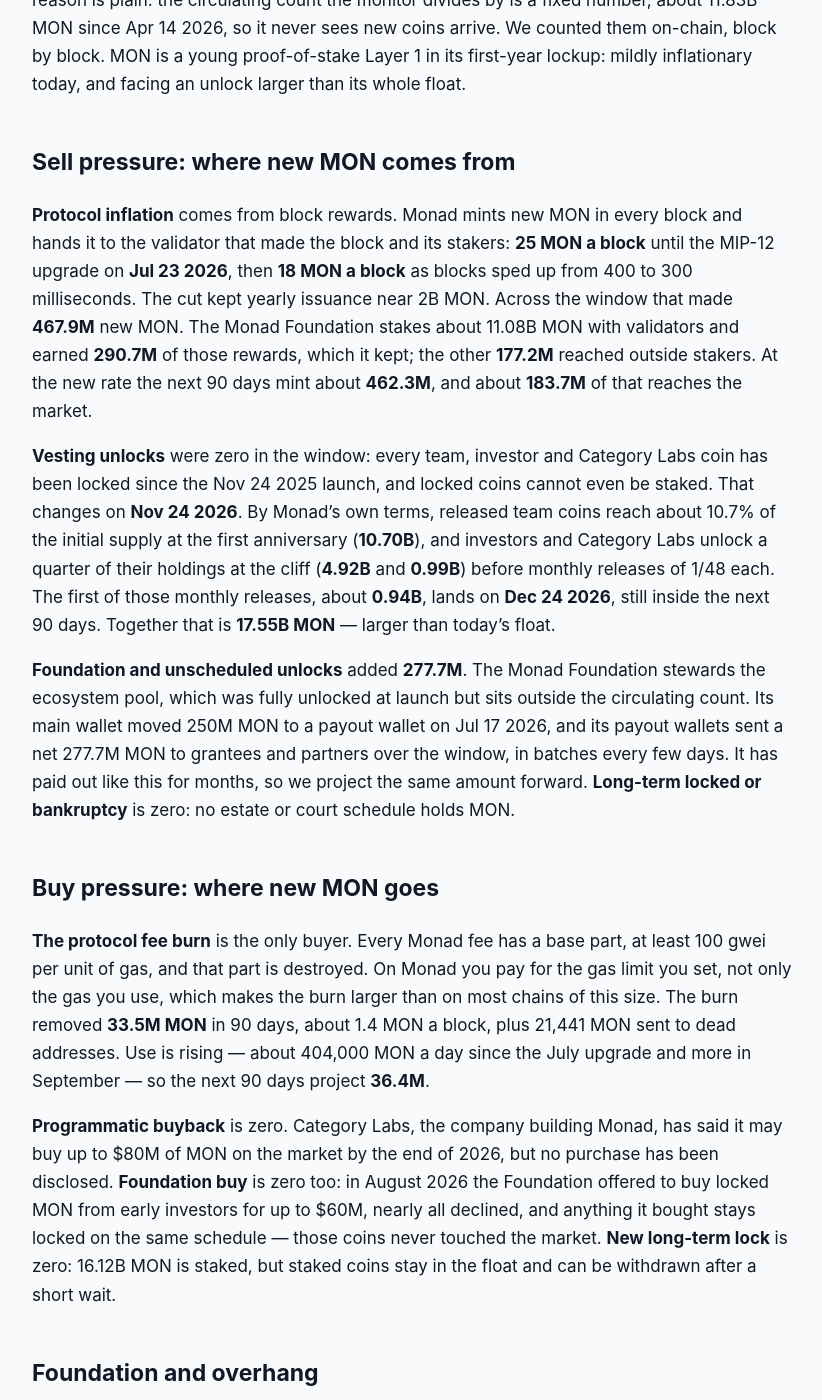
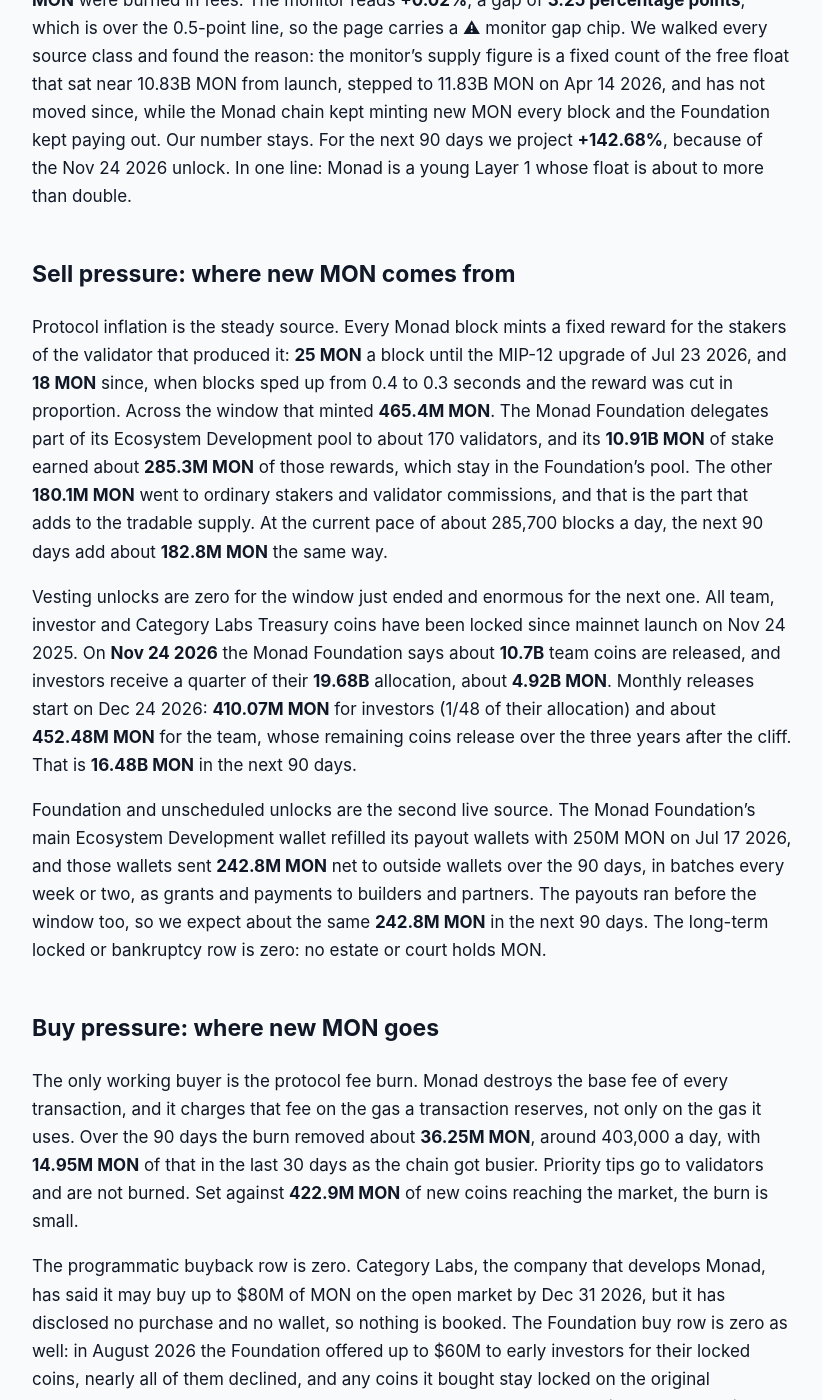
Before and after one commit to jeevansongmy-spec/mrnasdog-articles, a Jekyll site: the page built from crypto/monad-pressure-framework.md, in a window 1280 px wide and 1400 px high, scrolled down 584 px. Shown: the whole window, without its empty margins (228-1050 px from the left). Built offline with Jekyll 4.4.1, drawn with Linux system fonts in a browser that asks for light colours; some of the changed text lies outside the part shown.

Commit message:
publish: crypto/monad-pressure-framework

```diff
--- a/crypto/monad-pressure-framework.md
+++ b/crypto/monad-pressure-framework.md
@@ -1,6 +1,6 @@
 ---
-title:         "MON Inflation Analysis · September 2026 · Supply growing · projected to keep growing"
-description:   "MON supply is growing: +3.56% net in 90 days from staking rewards and Foundation payouts, and 16.61B locked MON unlocks on Nov 24 2026 — about +152% next."
+title:         "MON Inflation Analysis · October 2026 · Supply growing · projected to keep growing"
+description:   "MON supply grew +3.27% in 90 days from staking rewards and Foundation payouts; 16.48B team and investor MON unlock from Nov 24 2026, about +143% next."
 canonical_url: "https://mrnasdog.com/research/monad/inflation"
 tags:          ["crypto", "mon", "monad", "layer1"]
 published:     true
@@ -8,46 +8,52 @@ published:     true
 
 *Originally published at [https://mrnasdog.com/research/monad/inflation](https://mrnasdog.com/research/monad/inflation)*
 
-# MON Inflation Analysis · September 2026 · Supply growing · projected to keep growing
+# MON Inflation Analysis · October 2026 · Supply growing · projected to keep growing
 
-MON supply is growing, and the big step is still ahead. Over the last 90 days **454.9M MON** entered the market — **177.2M** of block rewards that reached stakers outside the Monad Foundation and **277.7M** paid out from Foundation wallets — against a fee burn of **33.5M**, a net **+3.56%** of the **11.83B MON** float. On **Nov 24 2026**, the first anniversary of Monad mainnet, about **16.61B** locked team, investor and Category Labs coins open, so the next 90 days read **+152.04%**.
+The MrNasdog Pressure Framework reads Monad's MON supply as growing: **+3.27% net** over the last 90 days and **+142.68%** over the next 90. In the last 90 days, **180.1M MON** of staking rewards reached holders and the Monad Foundation paid out **242.8M MON**, while the base-fee burn destroyed only **36.25M MON**. The next 90 days are a different story: the first-year lock on team and investor coins ends on **Nov 24 2026**, releasing about **16.48B MON** by Dec 24 2026, more than the **11.83B MON** that circulate today. The monitor reads **+0.02%**, because the supply figure it follows has not moved since Apr 14 2026.
 
 ## The verdict, in one paragraph
 
-The MrNasdog Pressure Framework reads MON at **+3.56%** net over the last 90 days and **+152.04%** over the next 90. The monitor reads **+0.02%** for the same trailing window, a gap of **3.55 percentage points** — well past the 0.5-point line, so a ⚠ monitor-gap note ships. The reason is plain: the circulating count the monitor divides by is a fixed number, about 11.83B MON since Apr 14 2026, so it never sees new coins arrive. We counted them on-chain, block by block. MON is a young proof-of-stake Layer 1 in its first-year lockup: mildly inflationary today, and facing an unlock larger than its whole float.
+Over the 90 days to Oct 9 2026, MON's tradable supply grew **+3.27%**: **422.9M MON** entered the float (180.1M of staking rewards and 242.8M of Monad Foundation payouts) and **36.25M MON** were burned in fees. The monitor reads **+0.02%**, a gap of **3.25 percentage points**, which is over the 0.5-point line, so the page carries a ⚠ monitor gap chip. We walked every source class and found the reason: the monitor's supply figure is a fixed count of the free float that sat near 10.83B MON from launch, stepped to 11.83B MON on Apr 14 2026, and has not moved since, while the Monad chain kept minting new MON every block and the Foundation kept paying out. Our number stays. For the next 90 days we project **+142.68%**, because of the Nov 24 2026 unlock. In one line: Monad is a young Layer 1 whose float is about to more than double.
 
 ## Sell pressure: where new MON comes from
 
-**Protocol inflation** comes from block rewards. Monad mints new MON in every block and hands it to the validator that made the block and its stakers: **25 MON a block** until the MIP-12 upgrade on **Jul 23 2026**, then **18 MON a block** as blocks sped up from 400 to 300 milliseconds. The cut kept yearly issuance near 2B MON. Across the window that made **467.9M** new MON. The Monad Foundation stakes about 11.08B MON with validators and earned **290.7M** of those rewards, which it kept; the other **177.2M** reached outside stakers. At the new rate the next 90 days mint about **462.3M**, and about **183.7M** of that reaches the market.
+Protocol inflation is the steady source. Every Monad block mints a fixed reward for the stakers of the validator that produced it: **25 MON** a block until the MIP-12 upgrade of Jul 23 2026, and **18 MON** since, when blocks sped up from 0.4 to 0.3 seconds and the reward was cut in proportion. Across the window that minted **465.4M MON**. The Monad Foundation delegates part of its Ecosystem Development pool to about 170 validators, and its **10.91B MON** of stake earned about **285.3M MON** of those rewards, which stay in the Foundation's pool. The other **180.1M MON** went to ordinary stakers and validator commissions, and that is the part that adds to the tradable supply. At the current pace of about 285,700 blocks a day, the next 90 days add about **182.8M MON** the same way.
 
-**Vesting unlocks** were zero in the window: every team, investor and Category Labs coin has been locked since the Nov 24 2025 launch, and locked coins cannot even be staked. That changes on **Nov 24 2026**. By Monad’s own terms, released team coins reach about 10.7% of the initial supply at the first anniversary (**10.70B**), and investors and Category Labs unlock a quarter of their holdings at the cliff (**4.92B** and **0.99B**) before monthly releases of 1/48 each. The first of those monthly releases, about **0.94B**, lands on **Dec 24 2026**, still inside the next 90 days. Together that is **17.55B MON** — larger than today’s float.
+Vesting unlocks are zero for the window just ended and enormous for the next one. All team, investor and Category Labs Treasury coins have been locked since mainnet launch on Nov 24 2025. On **Nov 24 2026** the Monad Foundation says about **10.7B** team coins are released, and investors receive a quarter of their **19.68B** allocation, about **4.92B MON**. Monthly releases start on Dec 24 2026: **410.07M MON** for investors (1/48 of their allocation) and about **452.48M MON** for the team, whose remaining coins release over the three years after the cliff. That is **16.48B MON** in the next 90 days.
 
-**Foundation and unscheduled unlocks** added **277.7M**. The Monad Foundation stewards the ecosystem pool, which was fully unlocked at launch but sits outside the circulating count. Its main wallet moved 250M MON to a payout wallet on Jul 17 2026, and its payout wallets sent a net 277.7M MON to grantees and partners over the window, in batches every few days. It has paid out like this for months, so we project the same amount forward. **Long-term locked or bankruptcy** is zero: no estate or court schedule holds MON.
+Foundation and unscheduled unlocks are the second live source. The Monad Foundation's main Ecosystem Development wallet refilled its payout wallets with 250M MON on Jul 17 2026, and those wallets sent **242.8M MON** net to outside wallets over the 90 days, in batches every week or two, as grants and payments to builders and partners. The payouts ran before the window too, so we expect about the same **242.8M MON** in the next 90 days. The long-term locked or bankruptcy row is zero: no estate or court holds MON.
 
 ## Buy pressure: where new MON goes
 
-**The protocol fee burn** is the only buyer. Every Monad fee has a base part, at least 100 gwei per unit of gas, and that part is destroyed. On Monad you pay for the gas limit you set, not only the gas you use, which makes the burn larger than on most chains of this size. The burn removed **33.5M MON** in 90 days, about 1.4 MON a block, plus 21,441 MON sent to dead addresses. Use is rising — about 404,000 MON a day since the July upgrade and more in September — so the next 90 days project **36.4M**.
+The only working buyer is the protocol fee burn. Monad destroys the base fee of every transaction, and it charges that fee on the gas a transaction reserves, not only on the gas it uses. Over the 90 days the burn removed about **36.25M MON**, around 403,000 a day, with **14.95M MON** of that in the last 30 days as the chain got busier. Priority tips go to validators and are not burned. Set against **422.9M MON** of new coins reaching the market, the burn is small.
 
-**Programmatic buyback** is zero. Category Labs, the company building Monad, has said it may buy up to $80M of MON on the market by the end of 2026, but no purchase has been disclosed. **Foundation buy** is zero too: in August 2026 the Foundation offered to buy locked MON from early investors for up to $60M, nearly all declined, and anything it bought stays locked on the same schedule — those coins never touched the market. **New long-term lock** is zero: 16.12B MON is staked, but staked coins stay in the float and can be withdrawn after a short wait.
+The programmatic buyback row is zero. Category Labs, the company that develops Monad, has said it may buy up to $80M of MON on the open market by Dec 31 2026, but it has disclosed no purchase and no wallet, so nothing is booked. The Foundation buy row is zero as well: in August 2026 the Foundation offered up to $60M to early investors for their locked coins, nearly all of them declined, and any coins it bought stay locked on the original schedule. New long-term locks are zero because staked MON can be withdrawn and still counts as circulating, so the **15.47B MON** now staked takes nothing out of the float.
 
 ## Foundation and overhang
 
-The overhang around MON is large. The Monad Foundation’s main wallet holds **17.14B MON**; its delegation wallets stake **11.08B** with validators and hold another 2.60B in rewards and spare coins; its payout wallets are refilled from the main wallet. The locked insider bucket — about **50.63B MON** of team, investor and Category Labs coins — starts releasing on Nov 24 2026 and runs monthly until late 2029. Some locked investor MON now belongs to the Foundation after the August 2026 program, size not disclosed. We read these wallets on-chain at every rebuild. If any of their balances falls between checks, the coins that leave go into the Foundation row at the next check.
+The Monad Foundation stewards the Ecosystem Development pool: **38.23B MON** on Mar 31 2026, unlocked but outside the tradable float. On-chain we follow three parts of it. The main wallet holds **17.14B MON** and moves rarely, in large refills. The payout wallets hold **48.7M MON** and send coins out every week or two. The 20 staking wallets hold **10.91B MON** delegated to validators and **2.64B MON** liquid, which grows as staking rewards are claimed; they sent nothing to outside wallets in the window. The Category Labs Treasury holds **3.95B MON**, locked until Nov 24 2026, after which a quarter opens and then 1/48 each month into the company's own hands. Behind them sit the locked team and investor allocations of **26.99B** and **19.68B MON**, which release on the schedule above until Nov 2029. We re-read the Foundation wallets on-chain at every rebuild and its allocation reports by hand. If any of these balances falls between refreshes, the outflow enters the Foundation and unscheduled unlocks row at the next refresh.
 
-## How MON compares to other proof-of-stake Layer 1s
+## How MON compares to other high-speed Layer 1s
 
-Most proof-of-stake Layer 1s share MON’s basic shape: steady block rewards for stakers, a fee burn that takes back a small slice, and no supply cap. Monad’s issuance is modest — about 2% of the initial supply a year — and its burn is unusually large for its age because fees are charged on the gas limit. Where MON differs is the float. Only about 12% of all coins circulate, while mature chains have most of their supply already trading, so any release looks huge next to the float.
+Monad belongs to the young, venture-funded Layer 1s that launched with a small float and a large locked pile, like Sui and Aptos did. Those chains also pay stakers in new coins and also opened large team and investor allocations after their first year, and their supply curves were shaped far more by unlocks than by staking rewards. MON follows the same pattern: a fixed per-block reward worth about 1.9% of the initial supply a year, against a first cliff and first monthly release worth about 139% of today's float.
 
-The closest analogues are other recent launches with one-year cliffs. On those chains the first anniversary usually moves more coins than a whole year of staking rewards, and what matters is how much of the unlocked supply is sold rather than staked or held. MON’s case is sharper than most: the Nov 24 2026 release alone is about 1.4 times the circulating supply, while the Foundation keeps paying out from a reserve larger than the float.
+Against Ethereum, the mechanism is close but the balance is not. Both mint rewards for stakers and both burn the base fee. Ethereum has no locked pile left, so its supply moves by a fraction of a percent; Monad's burn is small next to its reward, and its unlock schedule runs until Nov 2029. Against Solana, which pays a percentage-based inflation that steps down each year, Monad's reward is a fixed number of coins per block, so its inflation rate falls only slowly as supply grows.
 
-Against chains with a fixed cap or a halving, MON has neither. Supply only falls if the fee burn outgrows issuance, which at today’s use would take roughly a thirteen-fold jump in fees paid.
+The other difference is who holds the stake and who pays out. Most of Monad's staked coins belong to the Foundation's delegation program, and the rewards on that stake stay in the Foundation's pool. That keeps today's reward inflation on the float lower than the headline reward suggests, but the same pool funds a steady stream of grants and payments, so the Foundation's spending matters as much as the reward itself.
 
 ## What to watch in the next 90 days
 
-**Nov 24 2026**: the first-anniversary unlock, about 16.61B MON to team members, investors and Category Labs — watch how much reaches exchanges. **Dec 24 2026**: the first monthly release after the cliff, about 0.94B MON. The Monad Foundation’s payout wallets and its main wallet, which have been sending out about 280M MON every 90 days. Any disclosed purchase under Category Labs’ $80M buyback authorization, which runs to the end of 2026. Any new upgrade that changes the 18 MON block reward or the 150M block gas limit; none is scheduled today.
+**Nov 24 2026**: the first-year cliff releases about 10.7B team and 4.92B investor MON, plus a quarter of the Category Labs Treasury; watch how much moves to exchanges in the days after.
+
+**Dec 24 2026**: the first monthly release, about 410.07M investor and 452.48M team MON.
+
+**Dec 31 2026**: the end of Category Labs' authorization to buy up to $80M of MON on the open market; any disclosed purchase would enter the buyback row.
+
+The Monad Foundation's payout wallets and its next allocation report, which would show how much of the Ecosystem Development pool went out since Mar 31 2026, and any change to the staking reward or the validator set.
 
 ## Summary
 
-MON supply grew **+3.56%** over the last 90 days, as block rewards reaching outside stakers and Monad Foundation payouts outran a 33.5M MON fee burn. The next 90 days read **+152.04%**, because about 17.55B locked team, investor and Category Labs coins release on Nov 24 and Dec 24 2026 — more than today’s whole float. The key risk is how much of that unlock is sold; the Foundation’s 17.14B MON reserve is a second overhang. MON has no supply cap, and the fee burn is far too small to offset the unlock.
+Monad's MON supply grew **+3.27%** in the 90 days to Oct 9 2026, as **180.1M MON** of staking rewards and **242.8M MON** of Foundation payouts reached the market and the fee burn removed only **36.25M MON**. The next 90 days are dominated by the Nov 24 2026 cliff: about **16.48B MON** of team and investor coins are due by Dec 24 2026, which puts the projected change at **+142.68%**. The key risk is how many of those coins are sold, with no buyback of real size in place to meet them. MON has no supply cap, the per-block reward keeps minting, and the locked schedule runs until Nov 2029.
 
-*MrNasdog Pressure Framework analysis of MON, Metric 1 — Inflation. Data + explanation only. Not financial advice. Checked Sep 29 2026.*
+*MrNasdog Pressure Framework analysis of MON, Metric 1 — Inflation. Data + explanation only. Not financial advice. Checked Oct 9 2026.*
```
